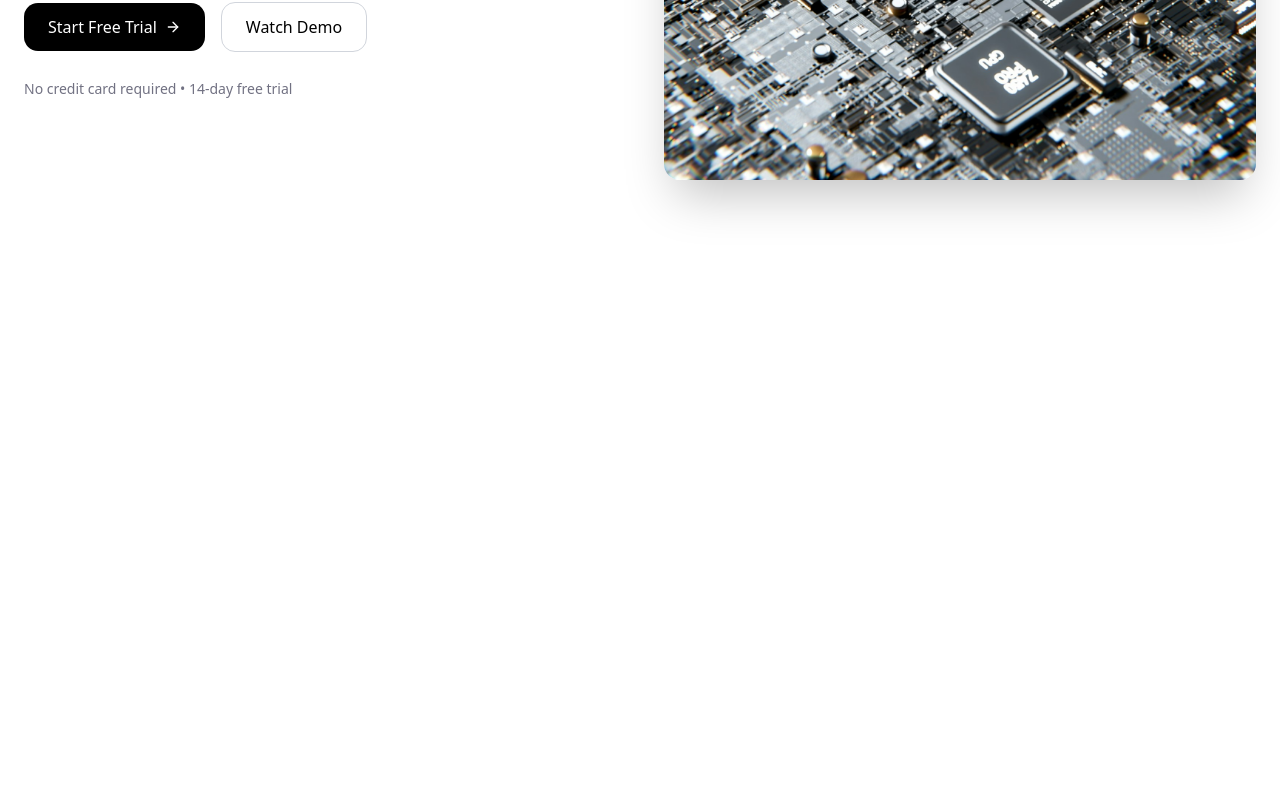
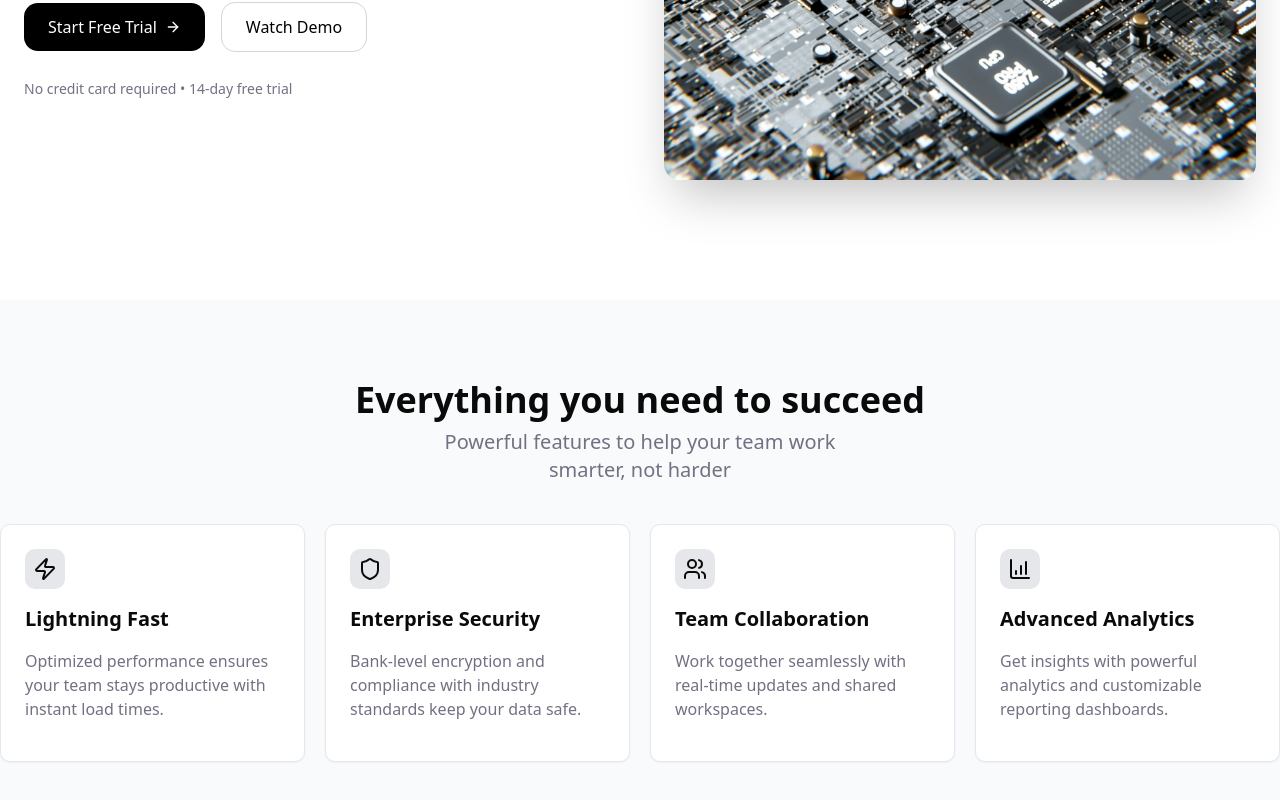
Before and after one commit to paulopbi/velocity, a React (Vite) app: page / in a window 1280 px wide. Shown: the part 532-1332 px from the top of the page. Before the commit the page ends 832 px from the top, so only its background shows below. Built offline with nearby package versions, Linux system fonts and the light colour scheme.

Commit message:
feat(Features): add feature section

```diff
--- a/src/App.jsx
+++ b/src/App.jsx
@@ -1,4 +1,5 @@
 import Navbar from "@/layout/Navbar";
+import Features from "@/sections/Features/Features";
 import Hero from "@/sections/Hero/Hero";
 
 function App() {
@@ -8,6 +9,7 @@ function App() {
 
 			<main>
 				<Hero />
+				<Features />
 			</main>
 		</>
 	);
--- /dev/null
+++ b/src/constants/features.js
@@ -0,0 +1,28 @@
+import { ChartColumnIncreasing, Shield, Users, Zap } from "lucide-react";
+
+export const features = [
+	{
+		icon: Zap,
+		title: "Lightning Fast",
+		description:
+			"Optimized performance ensures your team stays productive with instant load times.",
+	},
+	{
+		icon: Shield,
+		title: "Enterprise Security",
+		description:
+			"Bank-level encryption and compliance with industry standards keep your data safe.",
+	},
+	{
+		icon: Users,
+		title: "Team Collaboration",
+		description:
+			"Work together seamlessly with real-time updates and shared workspaces.",
+	},
+	{
+		icon: ChartColumnIncreasing,
+		title: "Advanced Analytics",
+		description:
+			"Get insights with powerful analytics and customizable reporting dashboards.",
+	},
+];
--- /dev/null
+++ b/src/sections/Features/Features.jsx
@@ -0,0 +1,40 @@
+import { features } from "../../constants/features";
+
+function Features() {
+	return (
+		<section className="py-20 bg-section/30" id="features">
+			<div className="container mx-auto">
+				{/* header */}
+				<div className="text-center space-y-2">
+					<h2 className="text-4xl font-bold">Everything you need to succeed</h2>
+					<p className="text-xl text-muted-foreground max-w-[40ch] text-pretty mx-auto">
+						Powerful features to help your team work smarter, not harder
+					</p>
+				</div>
+
+				{/* cards */}
+				<div className="grid md:grid-cols-2 lg:grid-cols-4 gap-5 justify-center my-10">
+					{features.map((feature) => (
+						<div
+							className="bg-white p-6 rounded-lg border border-gray-200 max-w-[400px] shadow-xs hover:shadow-lg transition-shadow *:mb-4"
+							key={feature.title}
+						>
+							{feature.icon && (
+								<div className="bg-gray-200 p-2 rounded-lg w-fit h-fit hover:bg-gray-300 transition-colors">
+									{<feature.icon />}
+								</div>
+							)}
+
+							<h3 className="text-xl font-bold">{feature.title}</h3>
+							<p className="text-muted-foreground max-w-[38ch] text-pretty">
+								{feature.description}
+							</p>
+						</div>
+					))}
+				</div>
+			</div>
+		</section>
+	);
+}
+
+export default Features;
```
